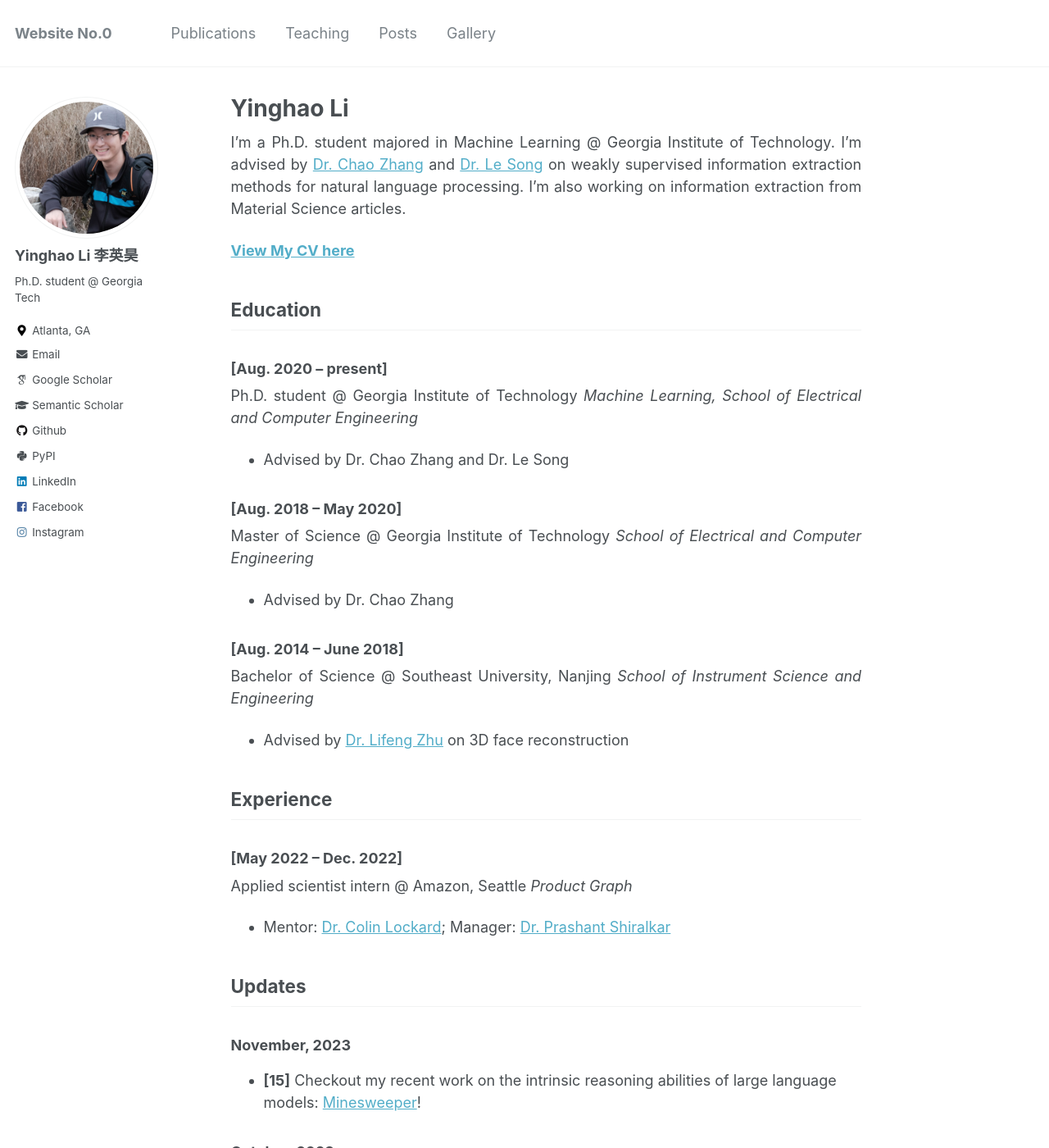
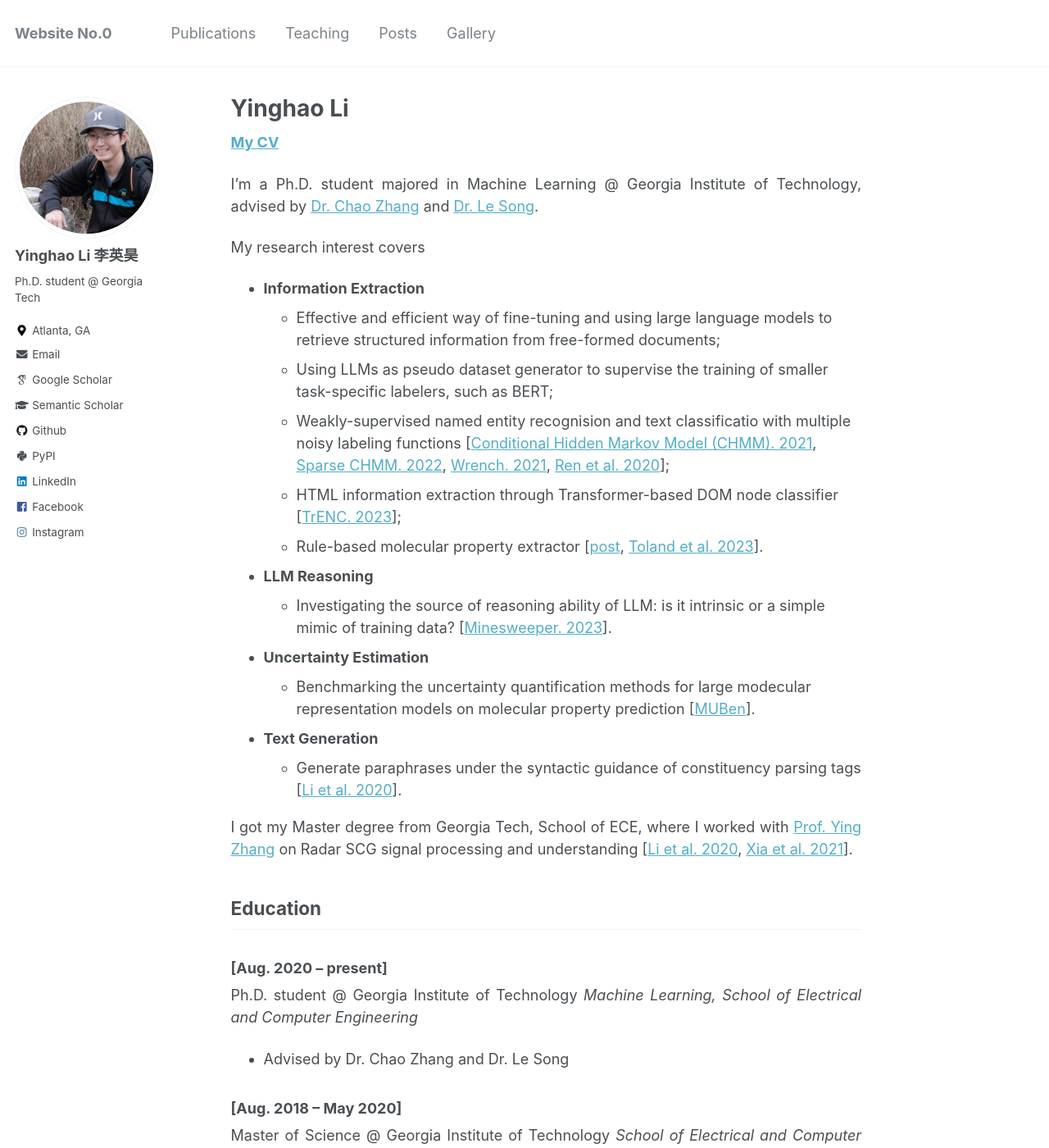
Before and after one commit to Yinghao-Li/Yinghao-Li.github.io, a Jekyll site: the page built from _pages/about.md, in a window 1280 px wide and 1400 px high. Shown: the whole window at 82% size. Built offline with Jekyll 4.4.1, drawn with Linux system fonts in a browser that asks for light colours; some web fonts are replaced; some of the changed text lies outside the part shown.

Commit message:
update intro

```diff
--- a/_pages/about.md
+++ b/_pages/about.md
@@ -10,11 +10,30 @@ redirect_from:
 
 {% include user_def %}
 
-I'm a Ph.D. student majored in Machine Learning @ Georgia Institute of Technology.
-I'm advised by [Dr. Chao Zhang](http://chaozhang.org/) and [Dr. Le Song](https://www.linkedin.com/in/le-song-03223813/) on weakly supervised information extraction methods for natural language processing.
-I'm also working on information extraction from Material Science articles.
+**[My CV]({{base_path}}/files/CV-Yinghao.Li.pdf)**
 
-**[View My CV here]({{base_path}}/files/CV-Yinghao.Li.pdf)**
+I'm a Ph.D. student majored in Machine Learning @ Georgia Institute of Technology, advised by [Dr. Chao Zhang](http://chaozhang.org/) and [Dr. Le Song](https://www.linkedin.com/in/le-song-03223813/).
+
+My research interest covers
+- **Information Extraction**
+  - Effective and efficient way of fine-tuning and using large language models to retrieve structured information from free-formed documents;
+  - Using LLMs as pseudo dataset generator to supervise the training of smaller task-specific labelers, such as BERT;
+  - Weakly-supervised named entity recognision and text classificatio with multiple noisy labeling functions [[Conditional Hidden Markov Model (CHMM). 2021](https://arxiv.org/abs/2105.12848), [Sparse CHMM. 2022](https://arxiv.org/abs/2205.14228), [Wrench. 2021](https://arxiv.org/abs/2109.11377), [Ren et al. 2020](https://arxiv.org/abs/2010.04582)];
+  - HTML information extraction through Transformer-based DOM node classifier [[TrENC. 2023](https://arxiv.org/abs/2305.14549)];
+  - Rule-based molecular property extractor [[post]({{base_path}}/posts/2023/07/material-ie/), [Toland et al. 2023](https://pubs.acs.org/doi/10.1021/acs.jpca.3c05870#)].
+
+- **LLM Reasoning**
+  - Investigating the source of reasoning ability of LLM: is it intrinsic or a simple mimic of training data? [[Minesweeper. 2023](https://arxiv.org/abs/2311.07387)].
+
+- **Uncertainty Estimation**
+  - Benchmarking the uncertainty quantification methods for large modecular representation models on molecular property prediction [[MUBen](https://arxiv.org/abs/2306.10060)].
+
+- **Text Generation**
+  - Generate paraphrases under the syntactic guidance of constituency parsing tags [[Li et al. 2020](https://arxiv.org/abs/2010.01737)].
+
+
+I got my Master degree from Georgia Tech, School of ECE, where I worked with [Prof. Ying Zhang](https://zhang.ece.gatech.edu/) on Radar SCG signal processing and understanding [[Li et al. 2020](https://ieeexplore.ieee.org/document/8920010), [Xia et al. 2021](https://ieeexplore.ieee.org/document/9143413)].
+
 
 Education
 ---
@@ -29,7 +48,7 @@ Ph.D. student @ Georgia Institute of Technology
 
 Master of Science @ Georgia Institute of Technology
 *School of Electrical and Computer Engineering*
-- Advised by Dr. Chao Zhang
+- Advised by Dr. Chao Zhang and [Prof. Ying Zhang](https://zhang.ece.gatech.edu/)
 
 ### [Aug. 2014 -- June 2018]
 
```
Also changed, not shown: _pages/publications.md (+2 -2 lines), _posts/2023-07-07-material-ie.md (+0 -2 lines).
